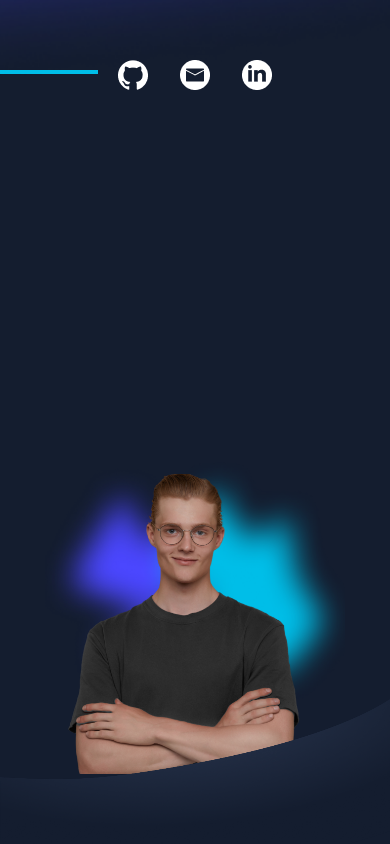
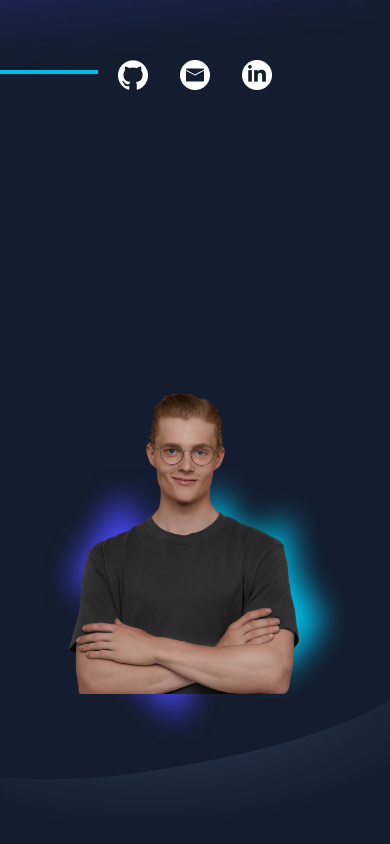
Before and after one commit to GaborHozleiter/my-portfolio, an Angular app: page / in a window 390 px wide. Shown: the part 720-1564 px from the top of the page. Built offline with nearby package versions, Linux system fonts and the light colour scheme.

Commit message:
added responsiv design

```diff
--- a/src/app/main-content/about-me/about-me.component.scss
+++ b/src/app/main-content/about-me/about-me.component.scss
@@ -4,7 +4,8 @@
     height: 600px;
     position: absolute;
     left: calc(50vw - 960px);
-    background-color: #141d2f;
+    //background-color: #141d2f;
+    //background-color: aqua;
     position: relative;
     display: flex;
 }
@@ -145,13 +146,12 @@ h1 {
         justify-content: flex-start;
         align-items: center;
         flex-direction: column-reverse;
-        height: 1300px;
+        height: 1100px;
     }
 
     .img-cont {
         position: absolute;
         width: 100%;
-        margin-top: 80px;
         position: relative;
         img {
             margin-left: 0;
@@ -162,13 +162,13 @@ h1 {
 
     .backgr-img {
         height: 400px;
-        bottom: -800px;
+        bottom: -850px;
         margin-right: 300px;
     }
 
     .about-me-text-description {
         width: 100%;
-        height: 40%;
+        height: 300px;
         margin-left: 0px;
         margin-bottom: 800px;
         position: absolute;
@@ -216,7 +216,7 @@ h1 {
         justify-content: flex-start;
         align-items: center;
         flex-direction: column-reverse;
-        height: 1300px;
+        height: 1200px;
     }
 
     .img-cont {
```
